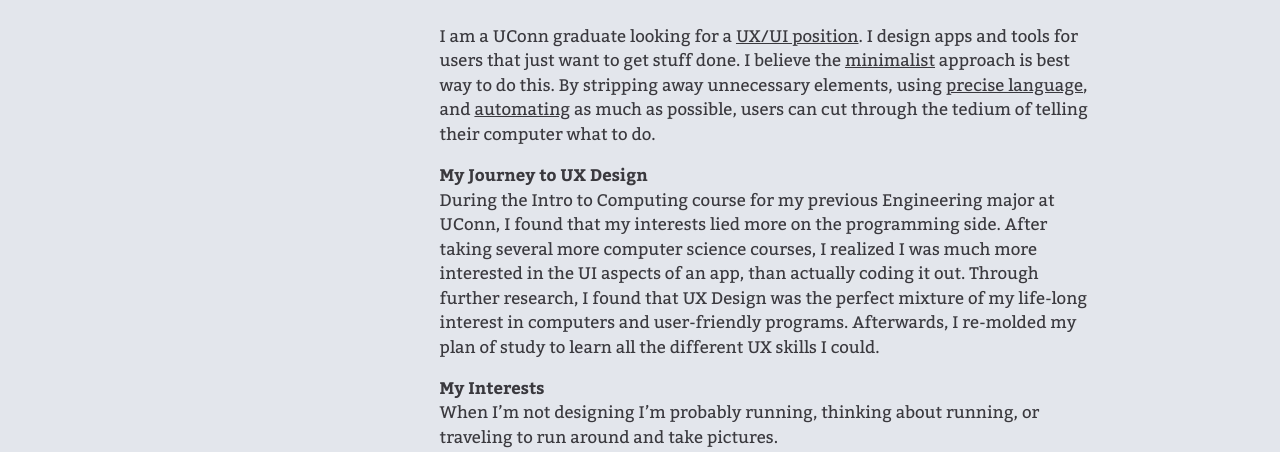
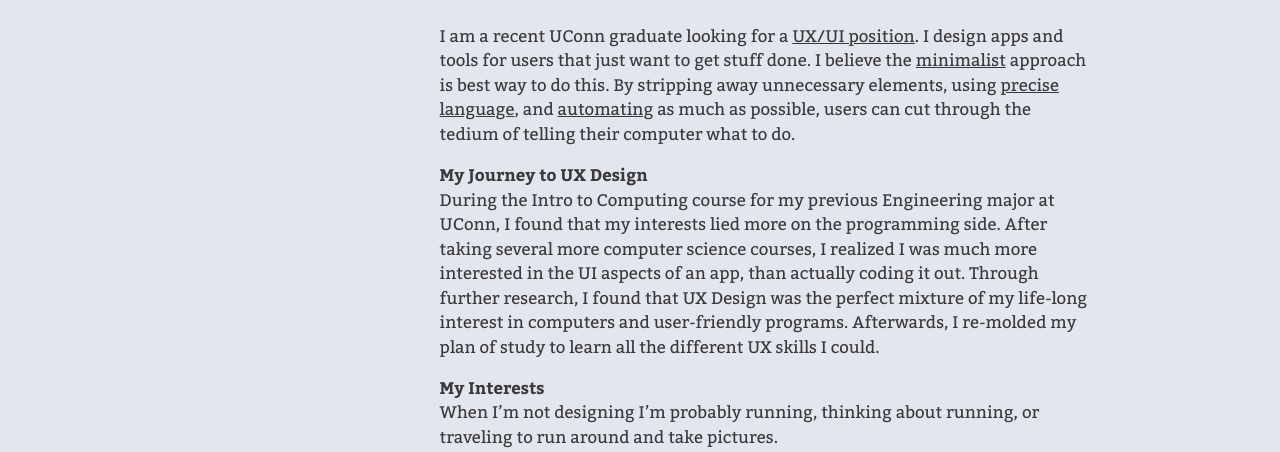
Before and after one commit to ErikLin/ErikLin.github.io, a plain HTML site: page index.html in a window 1280 px wide. Shown: the part 362-814 px from the top of the page. Drawn offline with nearby package versions, Linux system fonts and the light colour scheme.

Commit message:
recent grad

```diff
--- a/index.html
+++ b/index.html
@@ -51,7 +51,7 @@
             <div class="flex-img headshot"><img src="img/headshot.png" alt="headshot" /></div>
             <div>
                 <h1>HI! I’m Erik, a UX/UI Designer who’s just trying to make stuff.</h1>
-                <p>I am a UConn graduate looking for a <span class="underline">UX/UI position</span>. I design apps and tools for users that just want to get stuff done. I believe the <span class="underline">minimalist</span> approach is best way to do this. By stripping away unnecessary elements, using <span class="underline">precise language</span>, and <span class="underline">automating</span> as much as possible, users can cut through the tedium of telling their computer what to do.</p>
+                <p>I am a recent UConn graduate looking for a <span class="underline">UX/UI position</span>. I design apps and tools for users that just want to get stuff done. I believe the <span class="underline">minimalist</span> approach is best way to do this. By stripping away unnecessary elements, using <span class="underline">precise language</span>, and <span class="underline">automating</span> as much as possible, users can cut through the tedium of telling their computer what to do.</p>
                 <p><strong>My Journey to UX Design</strong><br>
                     During the Intro to Computing course for my previous Engineering major at UConn, I found that my interests lied more on the programming side. After taking several more computer science courses, I realized I was much more interested in the UI aspects of an app, than actually coding it out. Through further research, I found that UX Design was the perfect mixture of my life-long interest in computers and user-friendly programs. Afterwards, I re-molded my plan of study to learn all the different UX skills I could.
                 </p>
```
